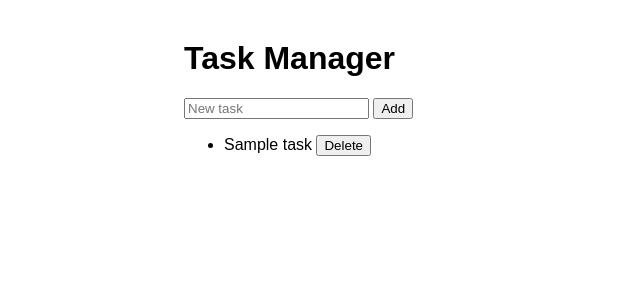
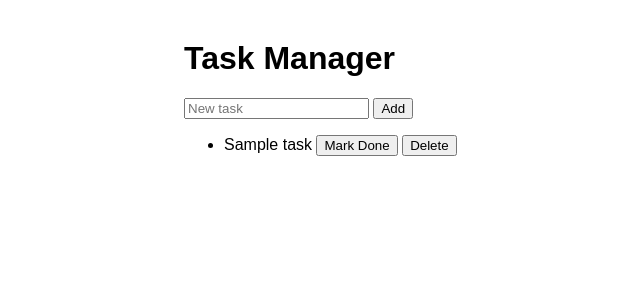
Before and after one commit to Alikha17/taskapp, a Flask app: template frontend/templates/index.html in a window 1280 px wide. Shown: the top 300 px of the page, without its empty margins (206-846 px from the left). Run offline with Flask 3, Linux system fonts and the light colour scheme; the template is opened without the code that fills it: most values are stand-ins (such as "Sample title", 1, 10 or a date in 2020).

Commit message:
feat: add mark as done toggle

```diff
--- a/backend/app.py
+++ b/backend/app.py
@@ -76,6 +76,17 @@ def delete_task(task_id):
         return jsonify({"error": "not found"}), 404
     return jsonify({"deleted": task_id}), 200
 
-
+@app.route("/tasks/<task_id>/toggle", methods=["PATCH"])
+def toggle_task(task_id):
+    try:
+        task = tasks_collection.find_one({"_id": ObjectId(task_id)})
+    except InvalidId:
+        return jsonify({"error": "invalid id"}), 400
+    if not task:
+        return jsonify({"error": "not found"}), 404
+    new_status = not task.get("done", False)
+    tasks_collection.update_one({"_id": ObjectId(task_id)}, {"$set": {"done": new_status}})
+    task["done"] = new_status
+    return jsonify(serialize_task(task)), 200
 if __name__ == "__main__":
     app.run(host="0.0.0.0", port=5000)
--- a/frontend/templates/index.html
+++ b/frontend/templates/index.html
@@ -21,10 +21,18 @@
         {% for task in tasks %}
         <li>
             {{ task.title }} {% if task.done %}(done){% endif %}
+            <form class="inline" action="/toggle/{{ task.id }}" method="post">
+                <button type="submit">{% if task.done %}Undo{% else %}Mark Done{% endif %}</button>
+            </form>
             <form class="inline" action="/delete/{{ task.id }}" method="post">
                 <button type="submit">Delete</button>
             </form>
         </li>
+
+
+
+
+
         {% endfor %}
     </ul>
 </body>
```
Also changed, not shown: frontend/app.py (+8 -0 lines).
